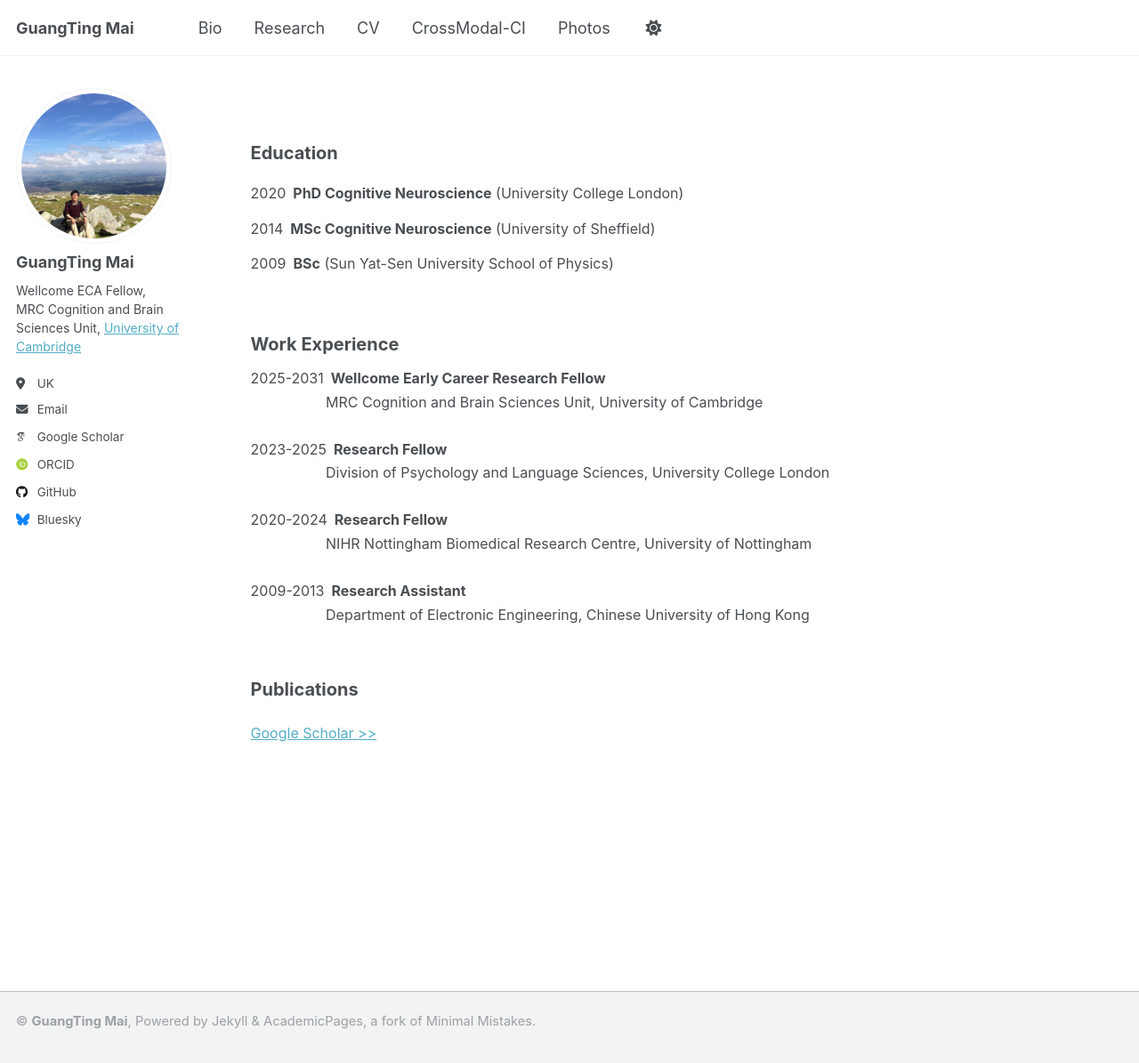
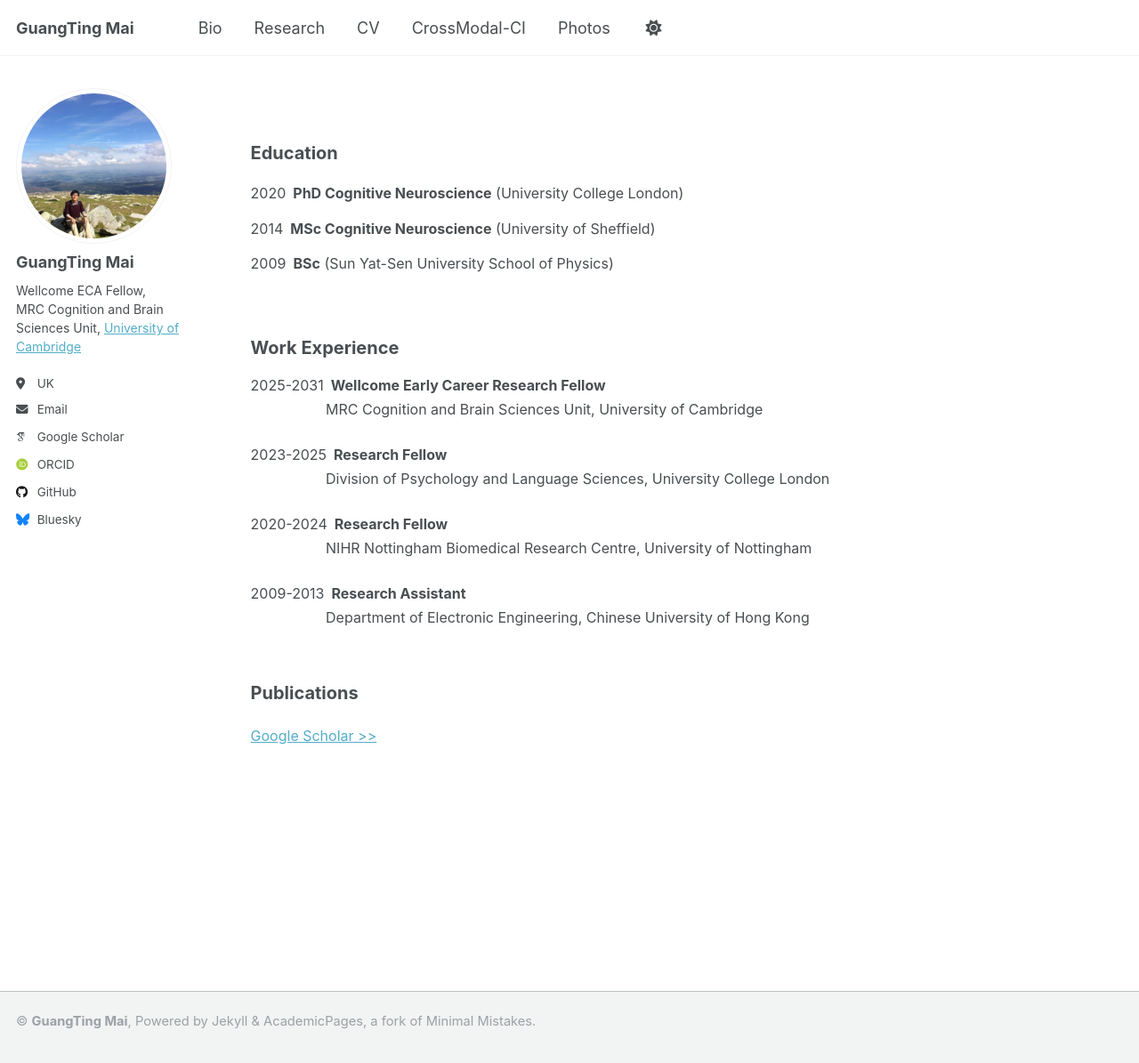
Before and after one commit to guangtingmai/guangtingmai.github.io, a Jekyll site: the page built from _pages/cv.html, in a window 1280 px wide and 1201 px high. Shown: the top 1195 px of the window at 89% size. Built offline with Jekyll 4.4.1, drawn with Linux system fonts in a browser that asks for light colours; some web fonts are replaced.

Commit message:
Update cv.html

```diff
--- a/_pages/cv.html
+++ b/_pages/cv.html
@@ -12,16 +12,16 @@ author_profile: true
 <p><span style="font-size: 12pt;line-height: 1;display: block;">2014&ensp;<strong>MSc Cognitive Neuroscience</strong> (University of Sheffield) </span></p>
 <p><span style="font-size: 12pt;line-height: 1;display: block;">2009&ensp;<strong>BSc</strong> (Sun Yat-Sen University School of Physics)</span></p>
 <br>
-<p><span style="font-size: 15pt;line-height: 1.4;display: block;margin-bottom: 0.07vh"><strong>Work Experience</strong></span></p>
+<p><span style="font-size: 15pt;line-height: 1.8;display: block;margin-bottom: 0.07vh"><strong>Work Experience</strong></span></p>
 <p><span style="font-size: 12pt;line-height: 0.2;display: block;">2025-2031&ensp;<strong>Wellcome Early Career Research Fellow</strong></span></p>
 <p><span style="font-size: 12pt;line-height: 0.2;display: block;">&emsp;&emsp;&emsp;&emsp;&emsp;&nbsp;MRC Cognition and Brain Sciences Unit, University of Cambridge</span></p>
-<p><span style="font-size: 12pt;line-height: 0.2;display: block;">&nbsp</span></p>
+<p><span style="font-size: 12pt;line-height: 0.1;display: block;">&nbsp</span></p>
 <p><span style="font-size: 12pt;line-height: 0.2;display: block;">2023-2025&ensp;<strong>Research Fellow</strong></span></p>
 <p><span style="font-size: 12pt;line-height: 0.2;display: block;">&emsp;&emsp;&emsp;&emsp;&emsp;&nbsp;Division of Psychology and Language Sciences, University College London</span></p>
-<p><span style="font-size: 12pt;line-height: 0.2;display: block;">&nbsp</span></p>
+<p><span style="font-size: 12pt;line-height: 0.1;display: block;">&nbsp</span></p>
 <p><span style="font-size: 12pt;line-height: 0.2;display: block;">2020-2024&ensp;<strong>Research Fellow</strong></span></p>
 <p><span style="font-size: 12pt;line-height: 0.2;display: block;">&emsp;&emsp;&emsp;&emsp;&emsp;&nbsp;NIHR Nottingham Biomedical Research Centre, University of Nottingham</span></p>
-<p><span style="font-size: 12pt;line-height: 0.2;display: block;">&nbsp</span></p>
+<p><span style="font-size: 12pt;line-height: 0.1;display: block;">&nbsp</span></p>
 <p><span style="font-size: 12pt;line-height: 0.2;display: block;">2009-2013&ensp;<strong>Research Assistant</strong></span></p>
 <p><span style="font-size: 12pt;line-height: 0.2;display: block;">&emsp;&emsp;&emsp;&emsp;&emsp;&nbsp;Department of Electronic Engineering, Chinese University of Hong Kong</span></p>
 <br>
```
